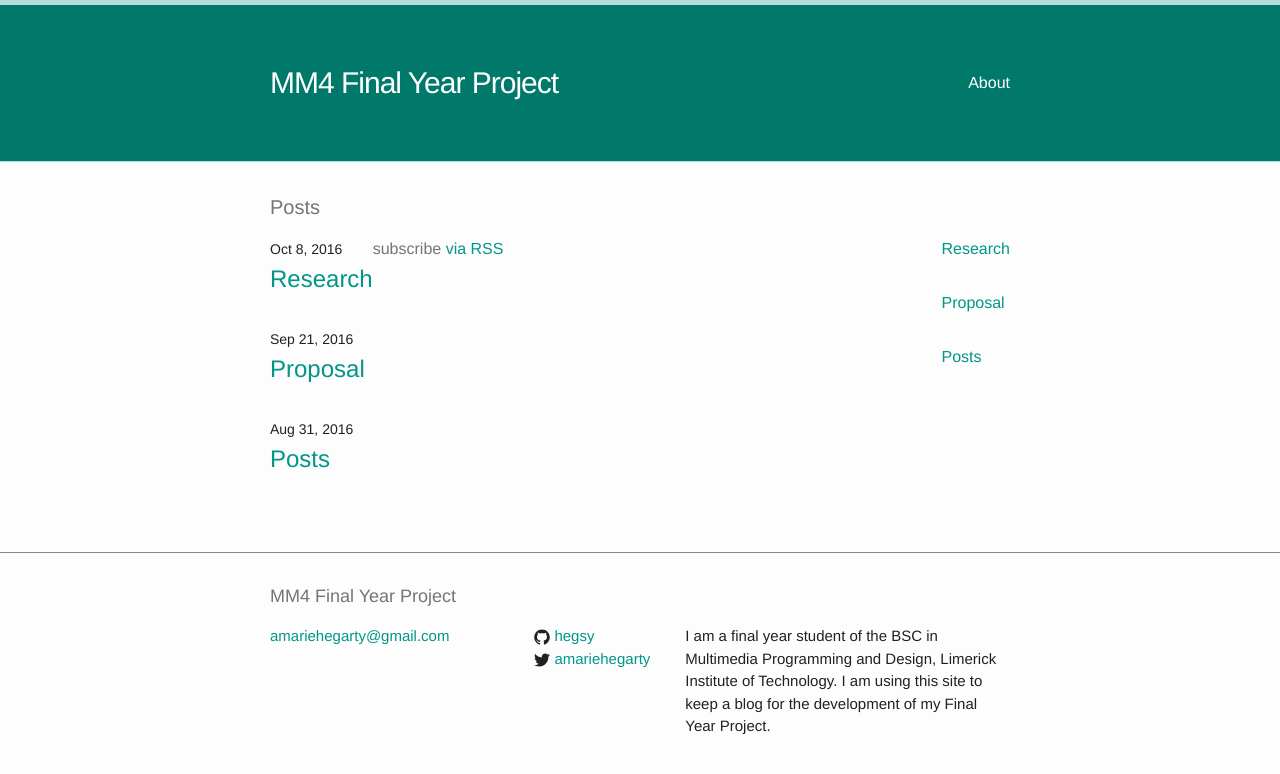
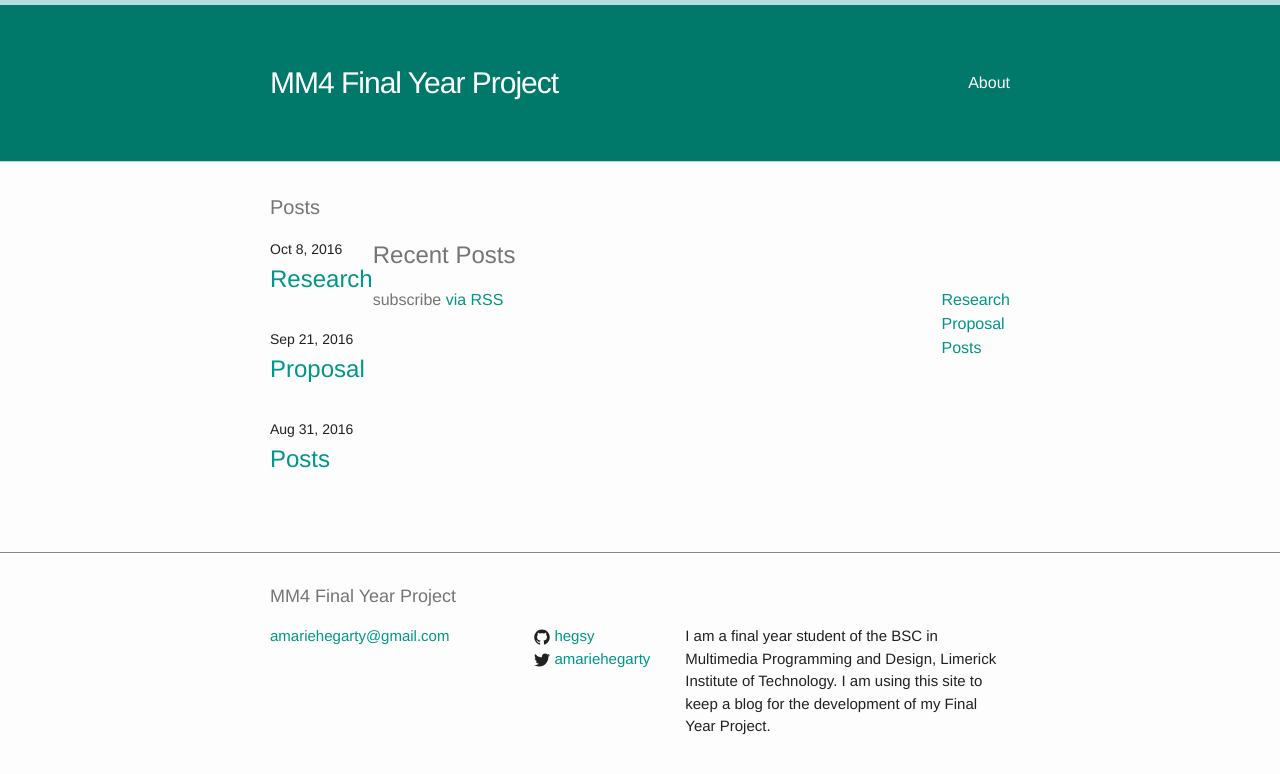
Before and after one commit to hegsy/hegsy.github.io, a Jekyll site: the page built from index.html, in a window 1280 px wide. Shown: the top 774 px of the page. Built offline with Jekyll 4.4.1, drawn with Linux system fonts in a browser that asks for light colours.

Commit message:
add heading to recent posts

```diff
--- a/_sass/_layout.scss
+++ b/_sass/_layout.scss
@@ -194,9 +194,7 @@ FFA875
     float: right;
     list-style: none;
 
-    > li {
-        margin-bottom: $spacing-unit;
-    }
+
 }
 
 .post-meta {
--- a/index.html
+++ b/index.html
@@ -18,6 +18,8 @@ layout: default
     {% endfor %}
   </ul>
 
+    <h2>Recent Posts</h2>
+
     <ul class = "post-list-sidebar">
   {% for post in site.posts %}
     <li>
```
